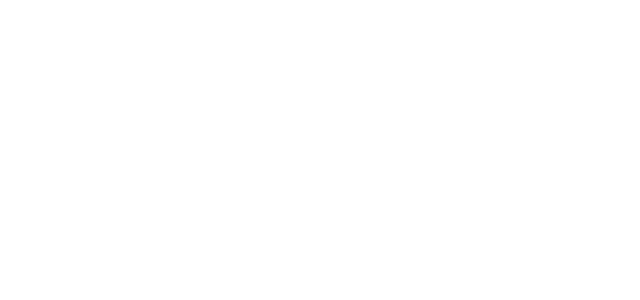
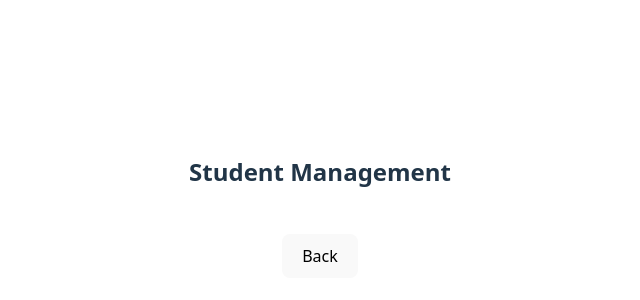
Before and after one commit to Eren4/pusula-student-automation-system, a React (Vite) app in the folder front-end/student-frontend/: page /student-management in a window 1280 px wide. Before the commit this address had no page. Shown: the part 194-494 px from the top of the page, without its empty margins (320-960 px from the left). Built offline with nearby package versions, Linux system fonts and the light colour scheme.

Commit message:
Create StudentManagement and CourseManagement skeleton

```diff
--- a/front-end/student-frontend/src/App.tsx
+++ b/front-end/student-frontend/src/App.tsx
@@ -13,6 +13,8 @@
 import TeacherManagement from './components/TeacherManagement.tsx';
 import AddTeacher from './components/AddTeacher.tsx';
 import EditTeacher from './components/EditTeacher.tsx';
+import StudentManagement from './components/StudentManagement.tsx';
+import CourseManagement from './components/CourseManagement.tsx';
 import './App.css';
 
 function App() {
@@ -32,6 +34,8 @@
         <Route path="/teacher-management" element={<TeacherManagement />}/>
         <Route path="/add-teacher" element={<AddTeacher />}/>
         <Route path="/edit-teacher" element={<EditTeacher />}/>
+        <Route path="/student-management" element={<StudentManagement />}/>
+        <Route path="/course-management" element={<CourseManagement />}/>
         <Route path="/" element={<Navigate to="/login" />} />
       </Routes>
     </BrowserRouter>
--- a/front-end/student-frontend/src/components/AdminDashboard.tsx
+++ b/front-end/student-frontend/src/components/AdminDashboard.tsx
@@ -11,11 +11,11 @@
 
       <br/><br/>
 
-      <button type="button" onClick={() => {}}>Student Management</button>
+      <button type="button" onClick={() => {navigate("/student-management")}}>Student Management</button>
 
       <br/><br/>
 
-      <button type="button" onClick={() => {}}>Course Management</button>
+      <button type="button" onClick={() => {navigate("/course-management")}}>Course Management</button>
 
       <br/><br/>
 
--- /dev/null
+++ b/front-end/student-frontend/src/components/CourseManagement.tsx
@@ -0,0 +1,19 @@
+import { useNavigate } from "react-router-dom";
+import { useEffect, useState } from 'react';
+import axios from "axios";
+
+function CourseManagement() {
+    const navigate = useNavigate();
+
+    return(
+        <div>
+            <h2>Course Management</h2>
+
+            <br/>
+
+            <button type="button" onClick={() => {navigate("/admin-dashboard")}}>Back</button>
+        </div>
+    )
+}
+
+export default CourseManagement;
--- /dev/null
+++ b/front-end/student-frontend/src/components/StudentManagement.tsx
@@ -0,0 +1,19 @@
+import { useNavigate } from "react-router-dom";
+import { useEffect, useState } from 'react';
+import axios from "axios";
+
+function StudentManagement() {
+    const navigate = useNavigate();
+
+    return(
+        <div>
+            <h2>Student Management</h2>
+
+            <br/>
+
+            <button type="button" onClick={() => {navigate("/admin-dashboard")}}>Back</button>
+        </div>
+    )
+}
+
+export default StudentManagement;
```
